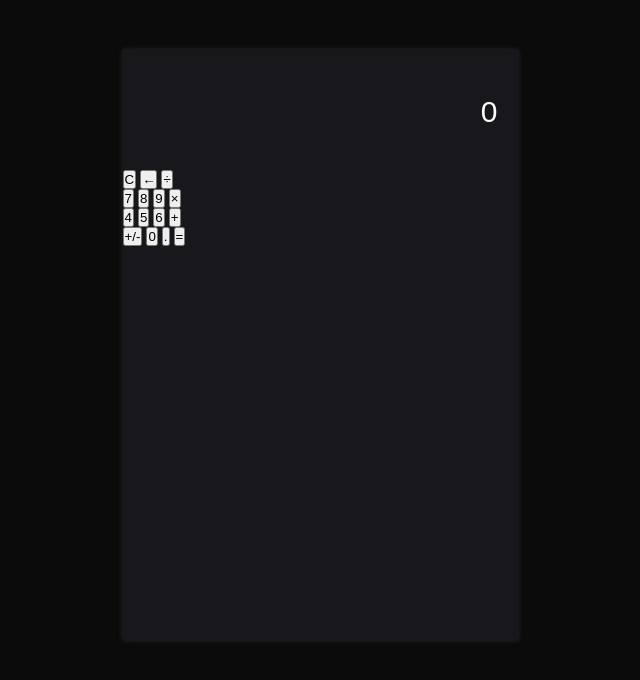
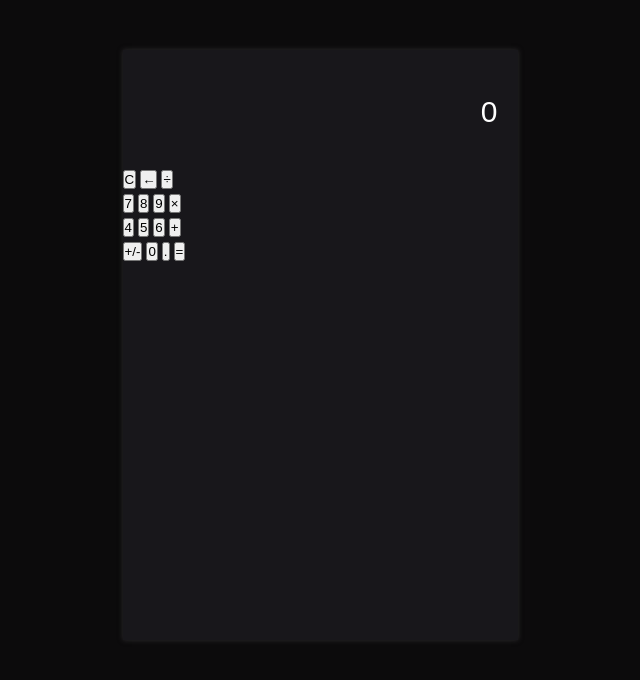
Before and after one commit to abolfazlabasi/calculator, a plain HTML site: page index.html in a window 1280 px wide. Shown: the whole page, without its empty margins (320-960 px from the left). Drawn offline with Linux system fonts and the light colour scheme.

Commit message:
style.css

```diff
--- a/style.css
+++ b/style.css
@@ -26,3 +26,11 @@ body{
     top:45px;
     right:20px;
 }
+.calculator .buttons{
+    width:100%;
+    height: calc(90px * 5 + 4 * 5px);
+}
+
+.calculator .buttons .line{
+    margin-bottom: 5px;
+}
```
